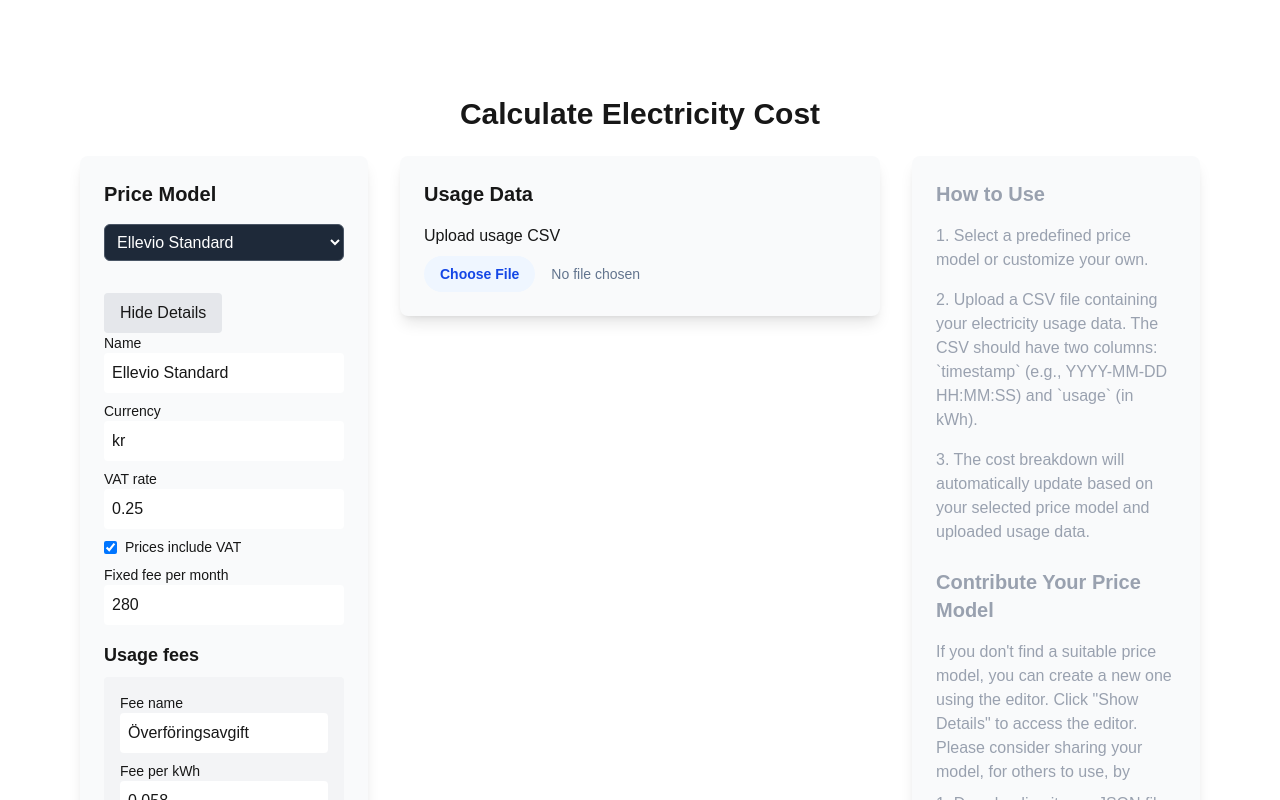
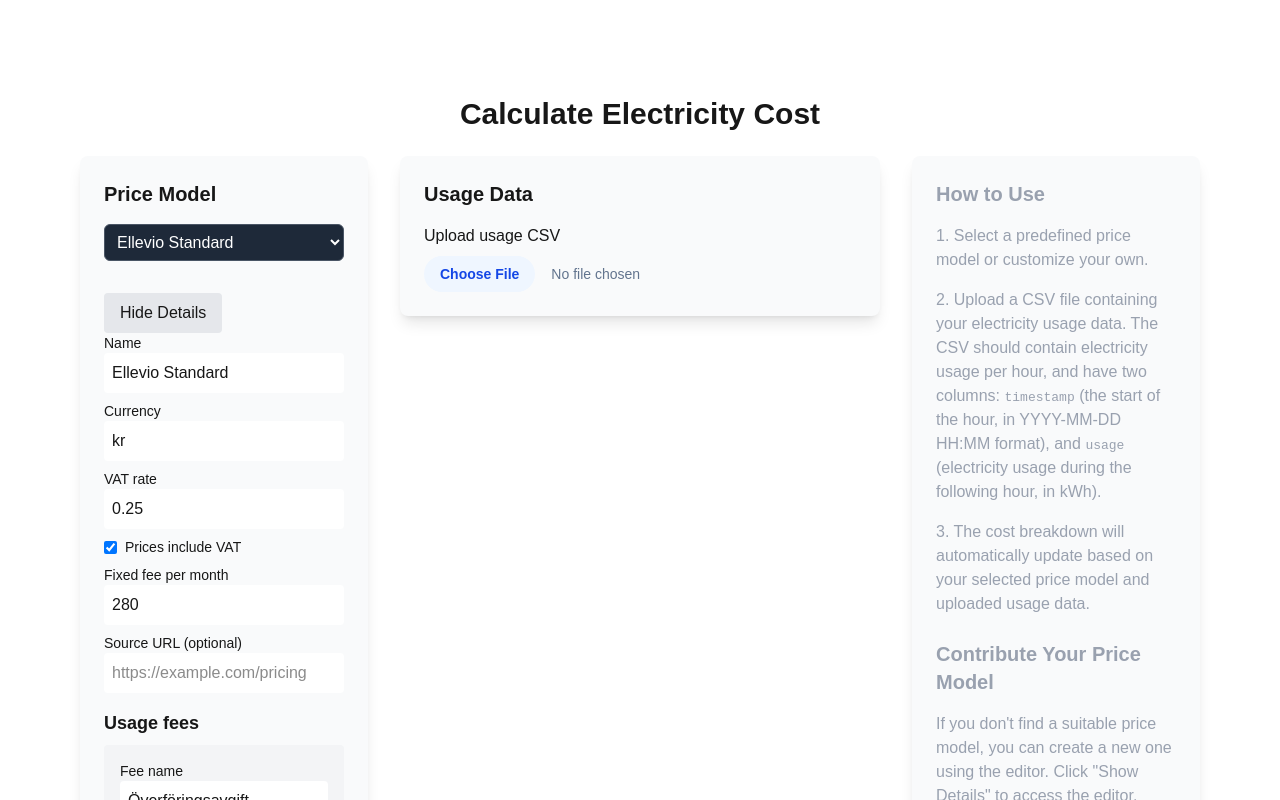
Before and after one commit to jmalm/power-bill-react, a Next.js app: page / in a window 1280 px wide. Both pictures are taken after a click on the button "Show Details". Shown: the top 800 px of the page. Built offline with nearby package versions, Linux system fonts and the light colour scheme.

Commit message:
Add source url to price model

```diff
--- a/app/components/PriceModelEditor.tsx
+++ b/app/components/PriceModelEditor.tsx
@@ -88,6 +88,18 @@
         />
       </div>
 
+      <div>
+        <label className="block text-sm">Source URL (optional)</label>
+        <input
+          className="block w-full p-2 bg-white rounded"
+          name="url"
+          type="url"
+          placeholder="https://example.com/pricing"
+          value={model.url || ''}
+          onChange={handleFieldChange}
+        />
+      </div>
+
       {/* Usage fees */}
       <h3 className="text-lg font-semibold mt-4">Usage fees</h3>
       {model.usageFees.map((usageFee, index) => (
--- a/app/models.ts
+++ b/app/models.ts
@@ -9,6 +9,7 @@
   fixedFeePerMonth: number;
   usageFees: UsageFee[];
   powerTariffs: PowerTariff[];
+  url?: string;
 }
 
 export interface UsageFee {
--- a/app/page.tsx
+++ b/app/page.tsx
@@ -138,8 +138,11 @@
             </p>
             <p className="mb-4">
               2. Upload a CSV file containing your electricity usage data. The
-              CSV should have two columns: `timestamp` (e.g., YYYY-MM-DD
-              HH:MM:SS) and `usage` (in kWh).
+              CSV should contain electricity usage per hour, and have two columns:{" "}
+              <span style={{ fontFamily: "monospace" }}>timestamp</span>{" "}
+              (the start of the hour, in YYYY-MM-DD HH:MM format), and{" "}
+              <span style={{ fontFamily: "monospace" }}>usage</span>{" "}
+              (electricity usage during the following hour, in kWh).
             </p>
             <p className="">
               3. The cost breakdown will automatically update based on your
--- a/app/utils/priceModelLoader.ts
+++ b/app/utils/priceModelLoader.ts
@@ -9,6 +9,7 @@
     fixedFeePerMonth: json.fixed_fee_per_month,
     usageFees: json.usage_fees?.map(mapUsageFee) || [],
     powerTariffs: json.power_tariffs?.map(mapPowerTariff) || [],
+    url: json.url || undefined,
   };
 }
 
--- a/public/price-models/jönköping-energi-20-a.json
+++ b/public/price-models/jönköping-energi-20-a.json
@@ -4,6 +4,7 @@
   "vat_rate": 0.25,
   "prices_include_tax": true,
   "fixed_fee_per_month": 351,
+  "url": "https://jonkopingenergi.se/privat/elnat/elnat/priser",
   "usage_fees": [
     {
       "name": "Överföringsavgift",
--- a/public/price-models/jönköping-energi-25-a.json
+++ b/public/price-models/jönköping-energi-25-a.json
@@ -4,6 +4,7 @@
   "vat_rate": 0.25,
   "prices_include_tax": true,
   "fixed_fee_per_month": 420,
+  "url": "https://jonkopingenergi.se/privat/elnat/elnat/priser",
   "usage_fees": [
     {
       "name": "Överföringsavgift",
--- a/public/price-models/tekniska-verken-20-a.json
+++ b/public/price-models/tekniska-verken-20-a.json
@@ -4,6 +4,7 @@
   "vat_rate": 0.25,
   "prices_include_tax": true,
   "fixed_fee_per_month": 220,
+  "url": "https://www.tekniskaverken.se/kundservice/priser-avtal/priser-elnat-2025/",
   "usage_fees": [
     {
       "name": "Överföringsavgift, dag",
```
